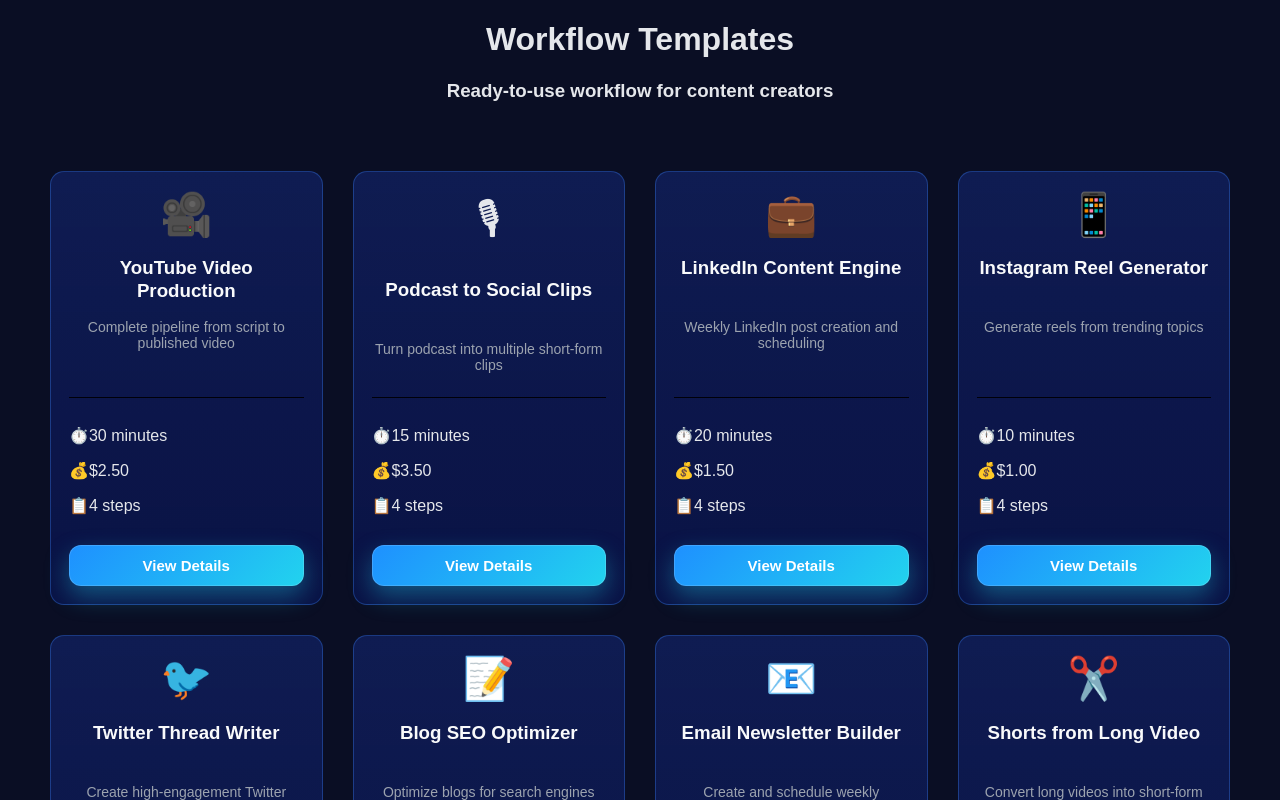
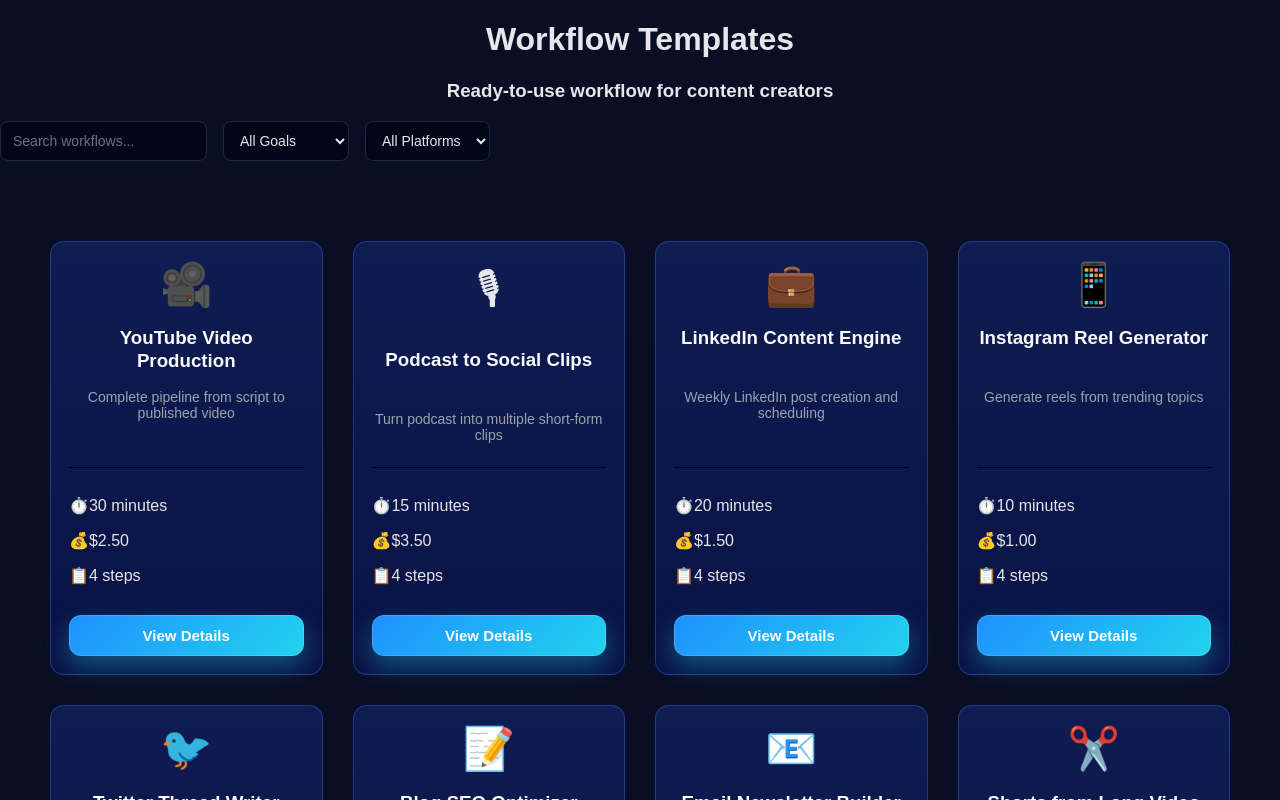
Before and after one commit to RahulkumarS-151004/workflow-template-viewer, a React (Vite) app: page / in a window 1280 px wide. Shown: the top 800 px of the page. Built offline with nearby package versions, Linux system fonts and the light colour scheme.

Commit message:
Added Search by template name, filter by goal and filter by platform feature

```diff
--- a/src/components/TemplateModal.jsx
+++ b/src/components/TemplateModal.jsx
@@ -7,6 +7,8 @@
         <h2>{template.icon} {template.name}</h2>
         <p>{template.description}</p>
         <p><b>Goal: </b>{template.goal}</p>
+        <p><b>Platforms:</b> {template.platforms.join(', ')}</p>
+
         <h4>Steps</h4>
         <ul>
           {template.steps.map((step, index) => (
--- a/src/data/workflowTemplates.json
+++ b/src/data/workflowTemplates.json
@@ -3,8 +3,8 @@
     "template_id": "wf-001",
     "name": "YouTube Video Production",
     "description": "Complete pipeline from script to published video",
-    "goal": "growth",
-    "platforms": ["youtube"],
+    "goal": "Growth",
+    "platforms": ["Youtube"],
     "steps": [
       "Generate Script",
       "Create Thumbnail",
@@ -19,8 +19,8 @@
     "template_id": "wf-002",
     "name": "Podcast to Social Clips",
     "description": "Turn podcast into multiple short-form clips",
-    "goal": "repurpose",
-    "platforms": ["instagram", "tiktok", "youtube"],
+    "goal": "Repurpose",
+    "platforms": ["Instagram", "Tiktok", "Youtube"],
     "steps": [
       "Transcribe Audio",
       "Find Viral Moments",
@@ -35,8 +35,8 @@
     "template_id": "wf-003",
     "name": "LinkedIn Content Engine",
     "description": "Weekly LinkedIn post creation and scheduling",
-    "goal": "growth",
-    "platforms": ["linkedin"],
+    "goal": "Growth",
+    "platforms": ["Linkedin"],
     "steps": [
       "Topic Research",
       "Write Post",
@@ -51,8 +51,8 @@
     "template_id": "wf-004",
     "name": "Instagram Reel Generator",
     "description": "Generate reels from trending topics",
-    "goal": "growth",
-    "platforms": ["instagram"],
+    "goal": "Growth",
+    "platforms": ["Instagram"],
     "steps": [
       "Analyze Trends",
       "Generate Script",
@@ -67,8 +67,8 @@
     "template_id": "wf-005",
     "name": "Twitter Thread Writer",
     "description": "Create high-engagement Twitter threads",
-    "goal": "engagement",
-    "platforms": ["twitter"],
+    "goal": "Engagement",
+    "platforms": ["Twitter"],
     "steps": [
       "Select Topic",
       "Generate Hooks",
@@ -83,8 +83,8 @@
     "template_id": "wf-006",
     "name": "Blog SEO Optimizer",
     "description": "Optimize blogs for search engines",
-    "goal": "growth",
-    "platforms": ["website"],
+    "goal": "Growth",
+    "platforms": ["Website"],
     "steps": [
       "Keyword Research",
       "Optimize Headings",
@@ -99,8 +99,8 @@
     "template_id": "wf-007",
     "name": "Email Newsletter Builder",
     "description": "Create and schedule weekly newsletters",
-    "goal": "engagement",
-    "platforms": ["email"],
+    "goal": "Engagement",
+    "platforms": ["Email"],
     "steps": [
       "Select Content",
       "Write Email Copy",
@@ -115,8 +115,8 @@
     "template_id": "wf-008",
     "name": "Shorts from Long Video",
     "description": "Convert long videos into short-form content",
-    "goal": "repurpose",
-    "platforms": ["youtube", "instagram"],
+    "goal": "Repurpose",
+    "platforms": ["Youtube", "Instagram"],
     "steps": [
       "Analyze Video",
       "Detect Highlights",
@@ -131,8 +131,8 @@
     "template_id": "wf-009",
     "name": "Content Calendar Planner",
     "description": "Plan content for the entire month",
-    "goal": "planning",
-    "platforms": ["instagram", "linkedin", "twitter"],
+    "goal": "Planning",
+    "platforms": ["Instagram", "Linkedin", "Twitter"],
     "steps": [
       "Analyze Past Content",
       "Generate Ideas",
@@ -147,8 +147,8 @@
     "template_id": "wf-010",
     "name": "YouTube Comment Responder",
     "description": "Auto-generate replies to YouTube comments",
-    "goal": "engagement",
-    "platforms": ["youtube"],
+    "goal": "Engagement",
+    "platforms": ["Youtube"],
     "steps": [
       "Fetch Comments",
       "Analyze Sentiment",
--- a/src/index.css
+++ b/src/index.css
@@ -140,7 +140,7 @@
   z-index: 1000;
 }
 
-.tnd {
+.tnd, .tnp{
   text-align: center;
   font-size: 14px;
   color: #9CA3AF;
@@ -193,7 +193,7 @@
 }
 
 .modal p {
-  color: #9CA3AF;
+  color: whitesmoke;
   font-size: 14px;
   line-height: 1.6;
 }
@@ -214,6 +214,34 @@
 .subheading{
   text-align: center;
 }
+
+.filters {
+  display: flex;
+  gap: 16px;
+  margin-bottom: 30px;
+  flex-wrap: wrap;
+}
+
+.filters input,
+.filters select {
+  background: #020617;
+  border: 1px solid #1F2937;
+  color: #E5E7EB;
+  padding: 10px 12px;
+  border-radius: 8px;
+  font-size: 14px;
+}
+
+.filters input::placeholder {
+  color: #6B7280;
+}
+
+.filters input:focus,
+.filters select:focus {
+  outline: none;
+  border-color: #3B82F6;
+}
+
 
 @media (max-width: 768px) {
   .grid {
--- a/src/pages/TemplateList.jsx
+++ b/src/pages/TemplateList.jsx
@@ -5,14 +5,69 @@
 
 function TemplateList() {
 const [selectedTemplate, setSelectedTemplate] = useState(null);
+const [searchText, setSearchText] = useState("");
+const [selectedGoal, setSelectedGoal] = useState("all");
+const [selectedPlatform, setSelectedPlatform] = useState("all");
 
+const filteredTemplates = templates.filter((template) => {
+  const matchesSearch =
+    template.name
+      .toLowerCase()
+      .includes(searchText.trim().toLowerCase());
+
+  const matchesGoal =
+    selectedGoal === "all" ||
+    template.goal.toLowerCase() === selectedGoal.toLowerCase();
+
+  const matchesPlatform =
+    selectedPlatform === "all" ||
+    template.platforms.some(
+      (platform) =>
+        platform.toLowerCase() === selectedPlatform.toLowerCase()
+    );
+
+  return matchesSearch && matchesGoal && matchesPlatform;
+});
   return (
     <div>
       <h1 className="heading">Workflow Templates</h1>
       <h3 className="subheading">Ready-to-use workflow for content creators</h3>
 
+      <div className="filters">
+  <input
+    type="text"
+    placeholder="Search workflows..."
+    value={searchText}
+    onChange={(e) => setSearchText(e.target.value)}
+  />
+
+  <select
+    value={selectedGoal}
+    onChange={(e) => setSelectedGoal(e.target.value)}
+  >
+    <option value="all">All Goals</option>
+    <option value="growth">Growth</option>
+    <option value="repurpose">Repurpose</option>
+    <option value="engagement">Engagement</option>
+    <option value="planning">Planning</option>
+  </select>
+
+  <select
+    value={selectedPlatform}
+    onChange={(e) => setSelectedPlatform(e.target.value)}
+  >
+    <option value="all">All Platforms</option>
+    <option value="youtube">YouTube</option>
+    <option value="instagram">Instagram</option>
+    <option value="linkedin">LinkedIn</option>
+    <option value="twitter">Twitter</option>
+    <option value="tiktok">TikTok</option>
+  </select>
+</div>
+
+
       <div className="grid">
-        {templates.map((template) => (
+        {filteredTemplates.map((template) => (
   <TemplateCard
     key={template.template_id}
     template={template}
@@ -20,6 +75,12 @@
   />
 ))}
 </div>
+
+{filteredTemplates.length === 0 && (
+  <p style={{ textAlign: "center", color: "#9CA3AF" }}>
+    No workflows found.
+  </p>
+)}
 
       <TemplateModal
   template={selectedTemplate}
```
Also changed, not shown: 1 other file (tests, documents, lock files or other folders). Lines whose indentation alone changed are shown as unchanged.
